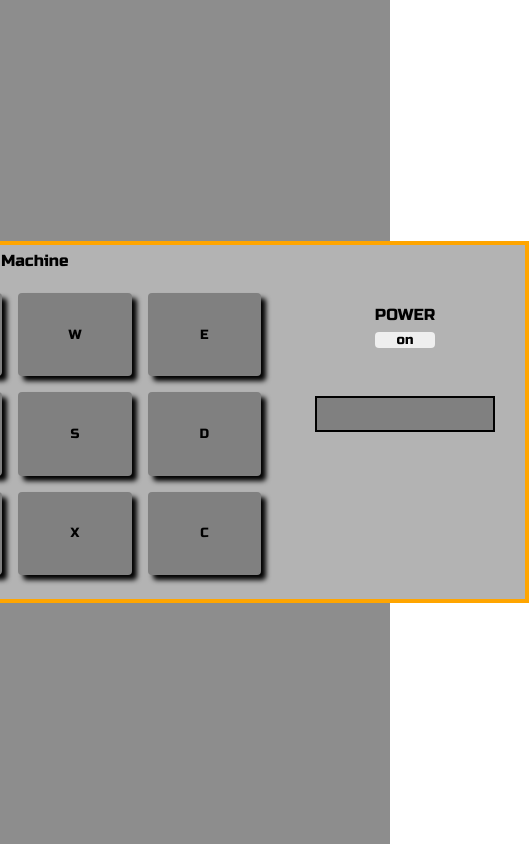
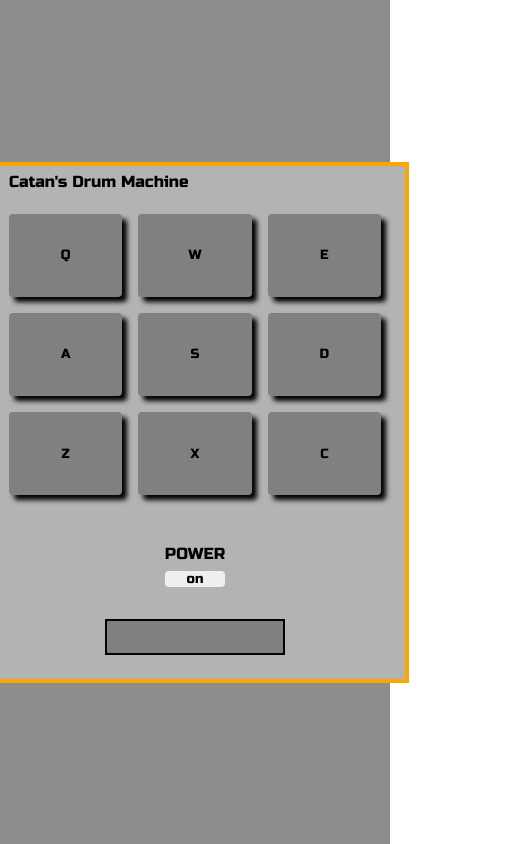
Before and after one commit to catan271/DrumMachine, a React app: page / in a window 390 px wide. Shown: the whole page, 529 px wide, since content can reach past the window. Built offline with nearby package versions, Linux system fonts and the light colour scheme.

Commit message:
responsive

```diff
--- a/src/index.css
+++ b/src/index.css
@@ -23,9 +23,7 @@
 }
 
 #drum-machine {
-    height: 330px;
     display: flex;
-    align-items: center;
 }
 
 #bar {
@@ -35,7 +33,7 @@
 }
 
 #pads {
-    height: 100%;
+    height: 330px;
     padding: 24px;
     width: 420px;
     display: flex;
@@ -81,3 +79,16 @@
     text-align: center;
     border: 2px solid black;
 }
+
+@media (max-width: 739px) {
+    #drum-machine {
+        flex-direction: column;
+        align-items: center;
+    }
+    #power {
+        margin-top: 0;
+    }
+    #display {
+        margin-top: 32px;
+    }
+}
```
